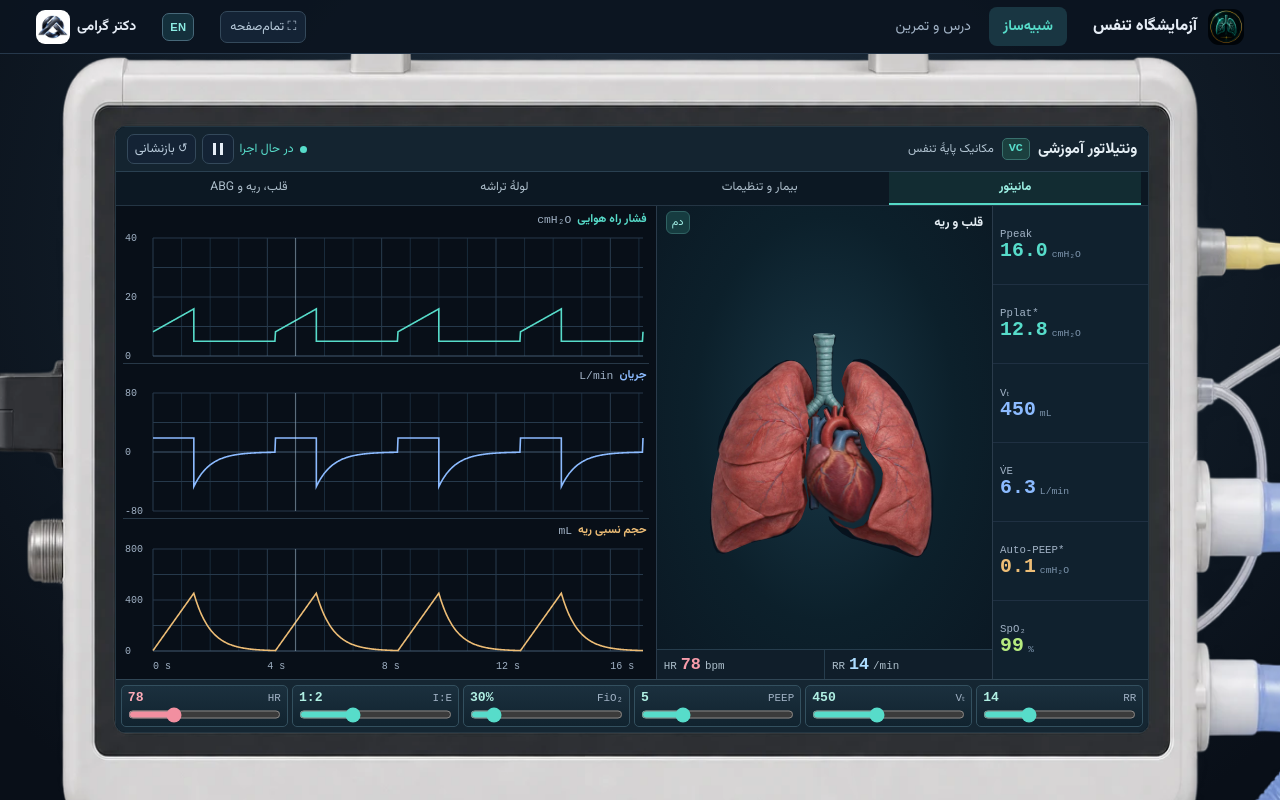
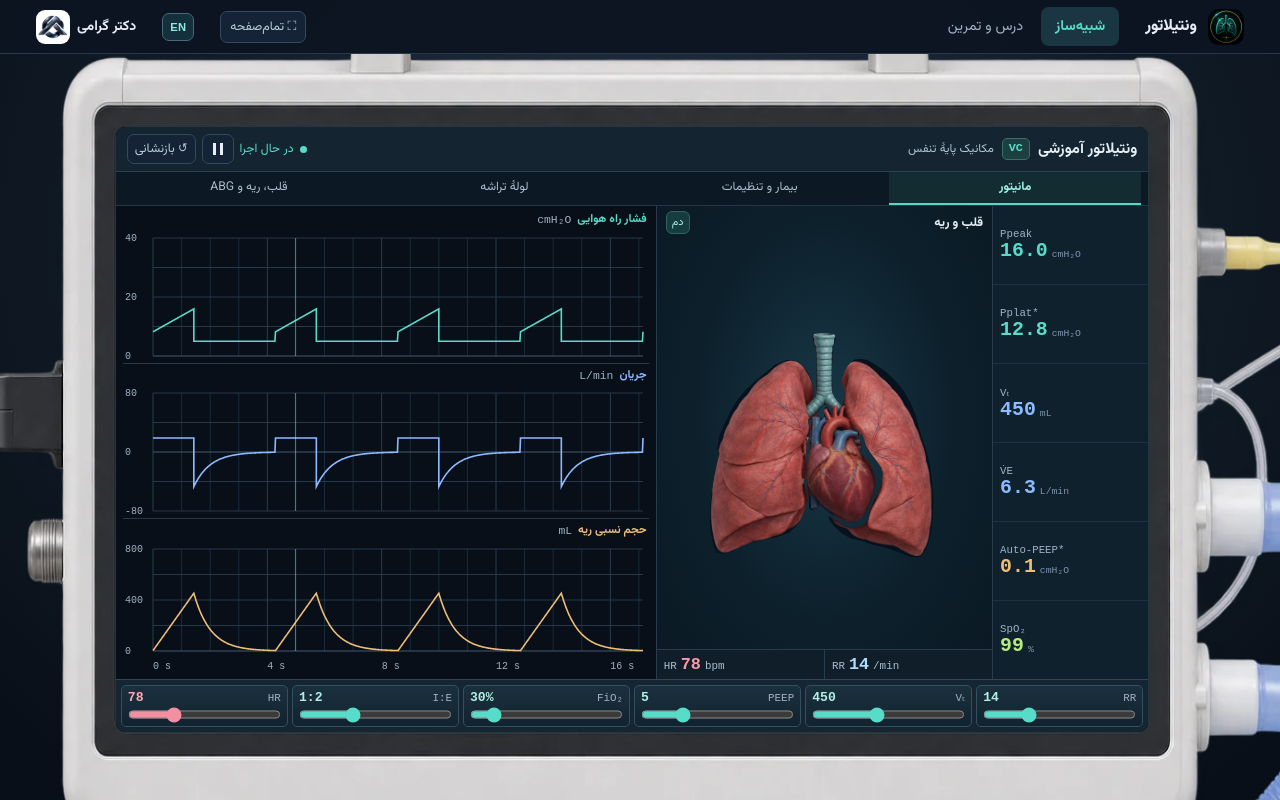
Before and after one commit to 4mirgr/Respiratory-ventilator, a plain HTML site: page index.html in a window 1280 px wide. Drawn offline with Linux system fonts and the light colour scheme.

Commit message:
Name the simulator Ventilator in both languages

```diff
--- a/index.html
+++ b/index.html
@@ -5,11 +5,11 @@
   <meta name="viewport" content="width=device-width, initial-scale=1, viewport-fit=cover">
   <meta name="theme-color" content="#0a1220">
   <meta name="description" content="آموزش فارسی فیزیولوژی تنفس و تمرین با ونتیلاتور شبیه‌سازی‌شده" data-en-content="Learn respiratory physiology and practice with a simulated ventilator">
-  <title data-en="Respiratory Lab | Ventilator Simulator">آزمایشگاه تنفس | شبیه‌ساز ونتیلاتور</title>
+  <title data-en="Ventilator">ونتیلاتور</title>
   <link rel="icon" href="./assets/favicon.png?v=lung" type="image/png" sizes="64x64">
   <link rel="apple-touch-icon" href="./assets/apple-touch-icon.png" sizes="180x180">
   <meta name="apple-mobile-web-app-title" content="ونتیلاتور" data-en-content="Ventilator">
-  <link rel="manifest" href="./manifest.webmanifest" data-en-href="./manifest.en.webmanifest">
+  <link rel="manifest" href="./manifest.webmanifest?v=brand" data-en-href="./manifest.en.webmanifest?v=brand">
   <link rel="stylesheet" href="./styles.css?v=5-lung">
   <link rel="stylesheet" href="./organ-motion.css?v=4-airway">
   <link rel="stylesheet" href="./device.css?v=8-bilingual">
@@ -18,9 +18,9 @@
 <body>
   <header class="site-header">
     <div class="shell header-inner">
-      <a class="brand" href="./" aria-label="آزمایشگاه تنفس، صفحهٔ اصلی" data-en-aria-label="Respiratory Lab, home">
+      <a class="brand" href="./" aria-label="ونتیلاتور، صفحهٔ اصلی" data-en-aria-label="Ventilator, home">
         <img class="brand-mark" src="./assets/icon-192.png" width="36" height="36" alt="">
-        <span data-en="Resp Lab">آزمایشگاه تنفس</span>
+        <span data-en="Ventilator">ونتیلاتور</span>
       </a>
       <nav class="view-nav" aria-label="بخش‌های آموزش" data-en-aria-label="Learning sections">
         <button id="tab-simulator" class="nav-button selected" type="button" aria-controls="simulator-view" aria-pressed="true" data-en="Simulator">شبیه‌ساز</button>
```
Also changed, not shown: manifest.en.webmanifest, manifest.webmanifest, 1 other file.
